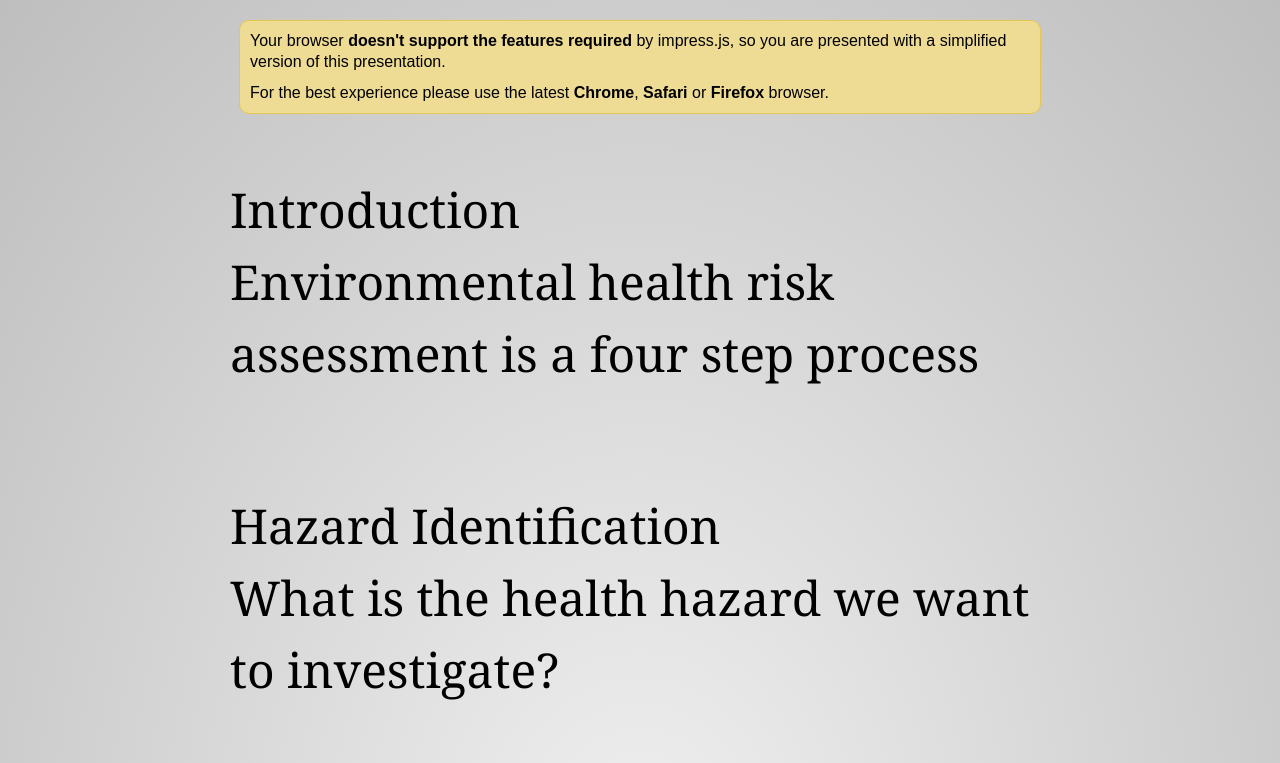
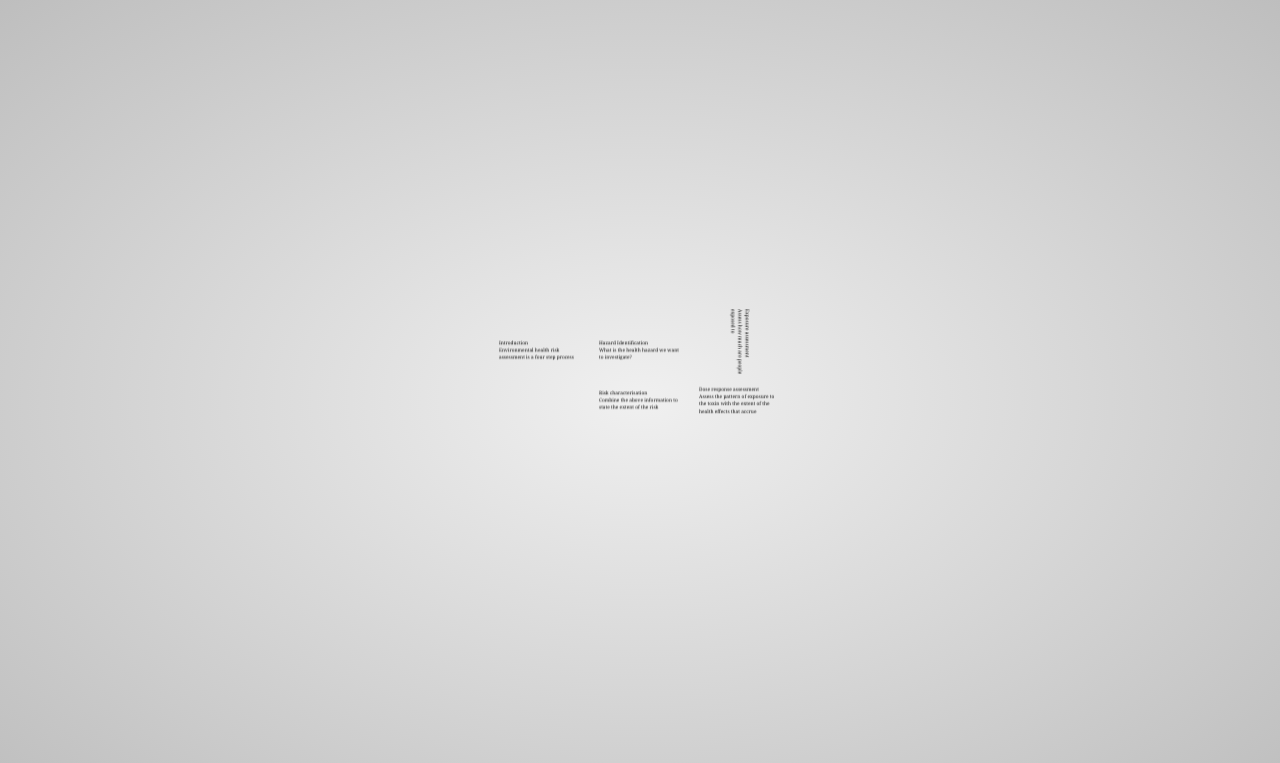
Before and after one commit to arinbasu/impress-teaching, a plain HTML site: page workbook4.html in a window 1280 px wide. Shown: the top 763 px of the page. Drawn offline with Linux system fonts and the light colour scheme.

Commit message:
changed the html

```diff
--- a/workbook4.html
+++ b/workbook4.html
@@ -10,7 +10,7 @@
     <meta name="description" content="impress.js is a presentation tool based on the power of CSS3 transforms and transitions in modern browsers and inspired by the idea behind prezi.com." />
     <meta name="author" content="Bartek Szopka" />
 
-    <link href="./impress.js-master/css/impress-demo.css" rel="stylesheet" />
+    <link href="impress.js-master/css/impress-demo.css" rel="stylesheet" />
 
 </head>
 
@@ -58,7 +58,7 @@ if ("ontouchstart" in document.documentElement) {
 }
 </script>
 
-<script src="impress.js-master/impress.js"></script>
+<script src="impress.js-master/js/impress.js"></script>
 <script>impress().init();</script>
 
 </body>
```
